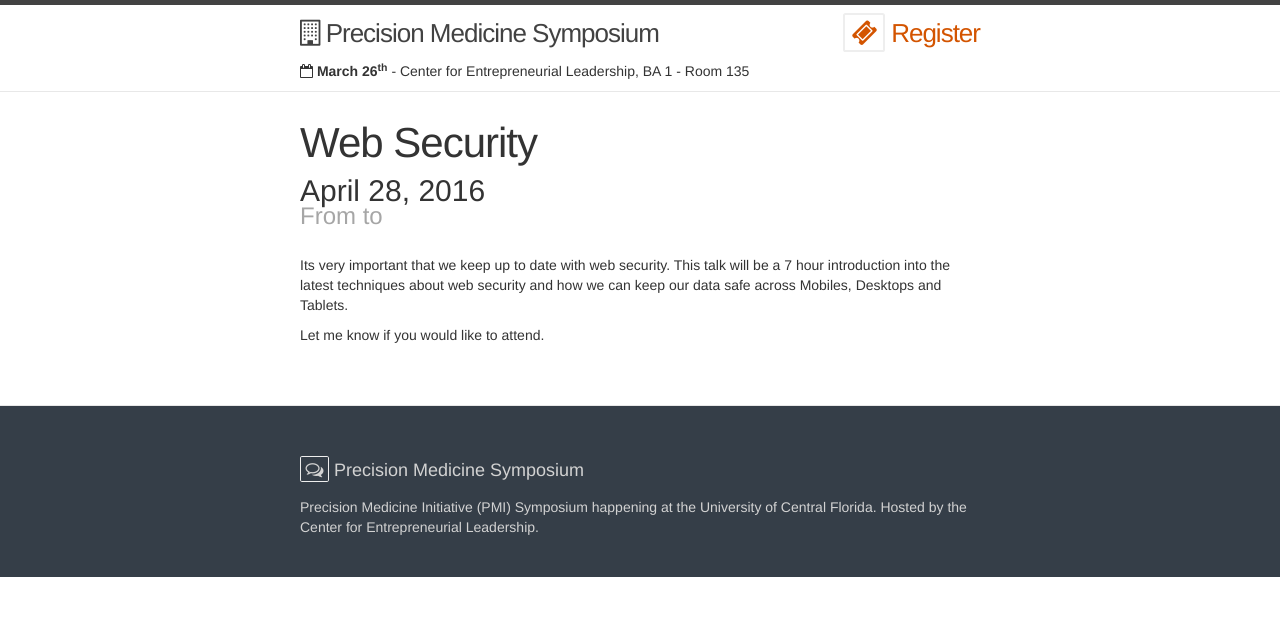
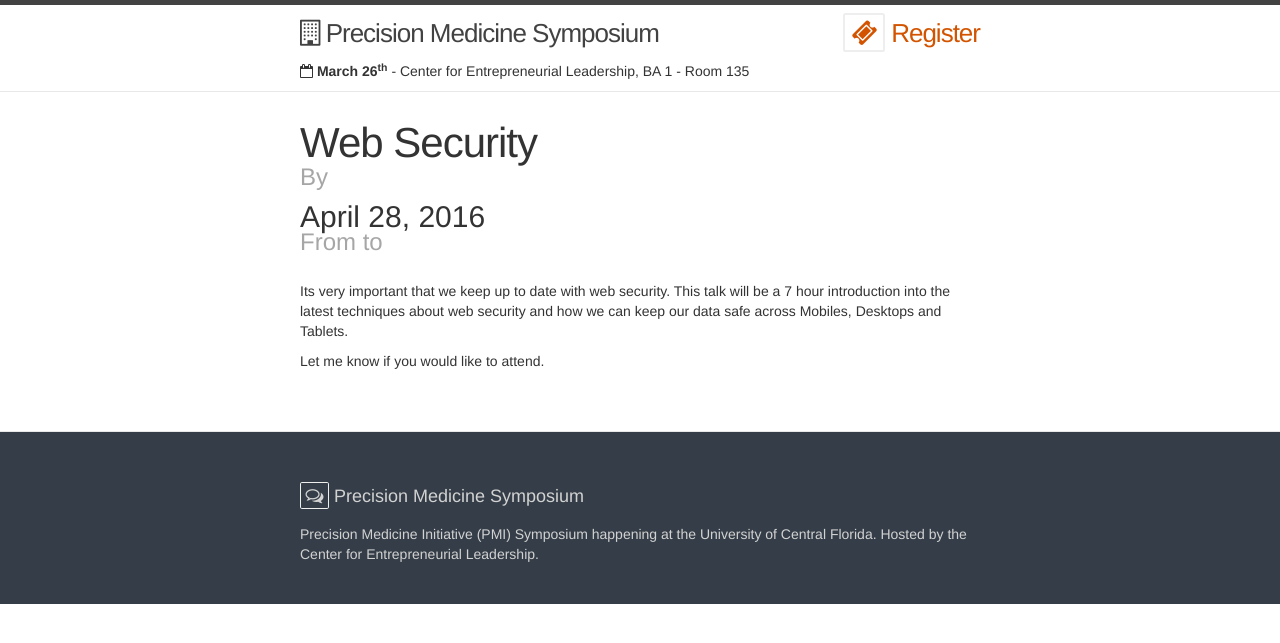
Before and after one commit to dhillonv10/pmi, a Jekyll site: the page built from _posts/2016-04-28-web-security.md, in a window 1280 px wide. Shown: the top 643 px of the page. Built offline with Jekyll 4.4.1, drawn with Linux system fonts in a browser that asks for light colours; nearby versions of some CDN libraries.

```diff
--- a/_layouts/post.html
+++ b/_layouts/post.html
@@ -8,13 +8,7 @@
 
   <header class="post-header">
     <h1 class="post-title" itemprop="name headline">{{ page.title }}</h1>
-    {% if organiser.photo %}
-        <h3 class="post-organisers-name">By {{organiser.name}}</h3>
-    {% endif %}
-
-    {% if organiser.photo %}
-      <div class="author" style="background-image:url({{organiser.photo}});"></div>
-    {% endif %}
+    <h3 class="post-organisers-name">By {{organiser.name}}</h3>
 
     <h2 class="post-date"><time datetime="{{ page.date | date_to_xmlschema }}" itemprop="datePublished">{{ page.date | date: "%B %-d, %Y" }}</time>{% if page.author %} • <span itemprop="author" itemscope itemtype="http://schema.org/Person"><span itemprop="name">{{ page.author }}</span></span>{% endif %}</h2>
     <h3 class="post-time">From {{ page.start_time}} to {{page.end_time }}</h3>
```
